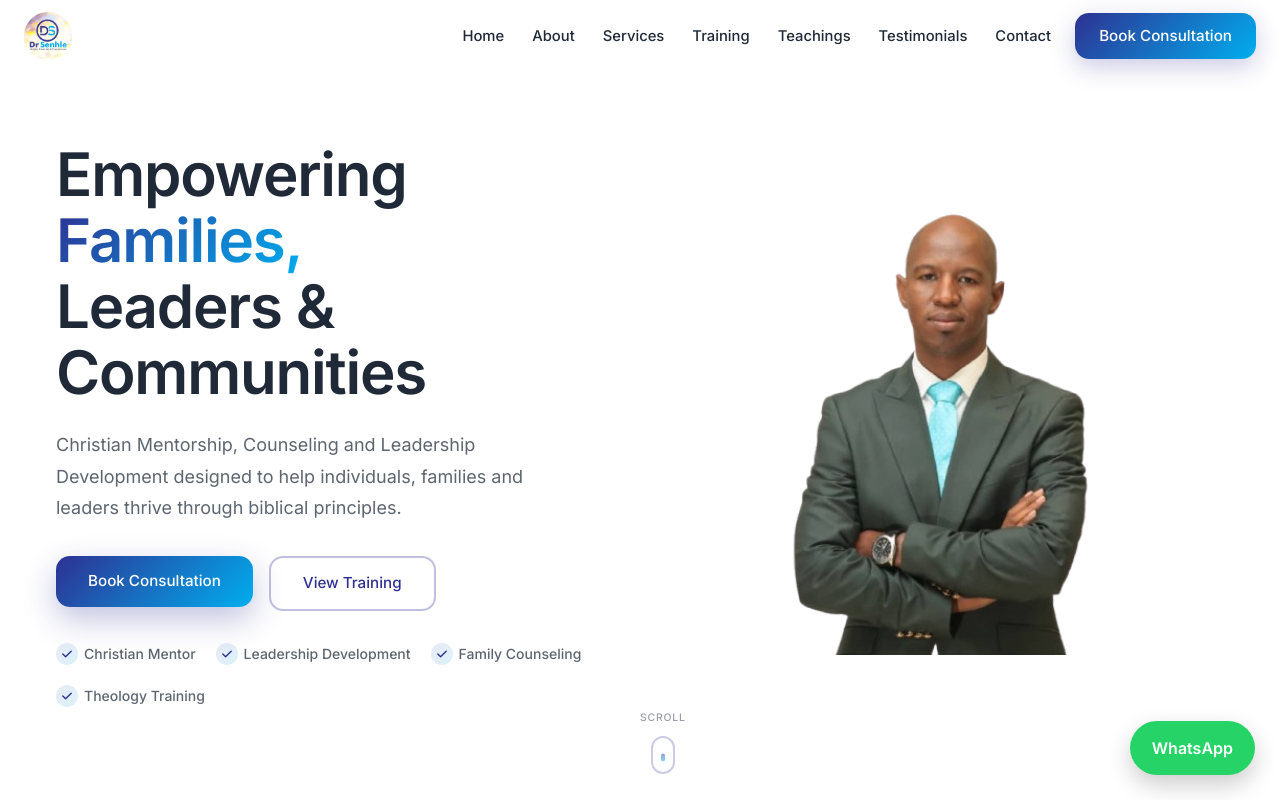
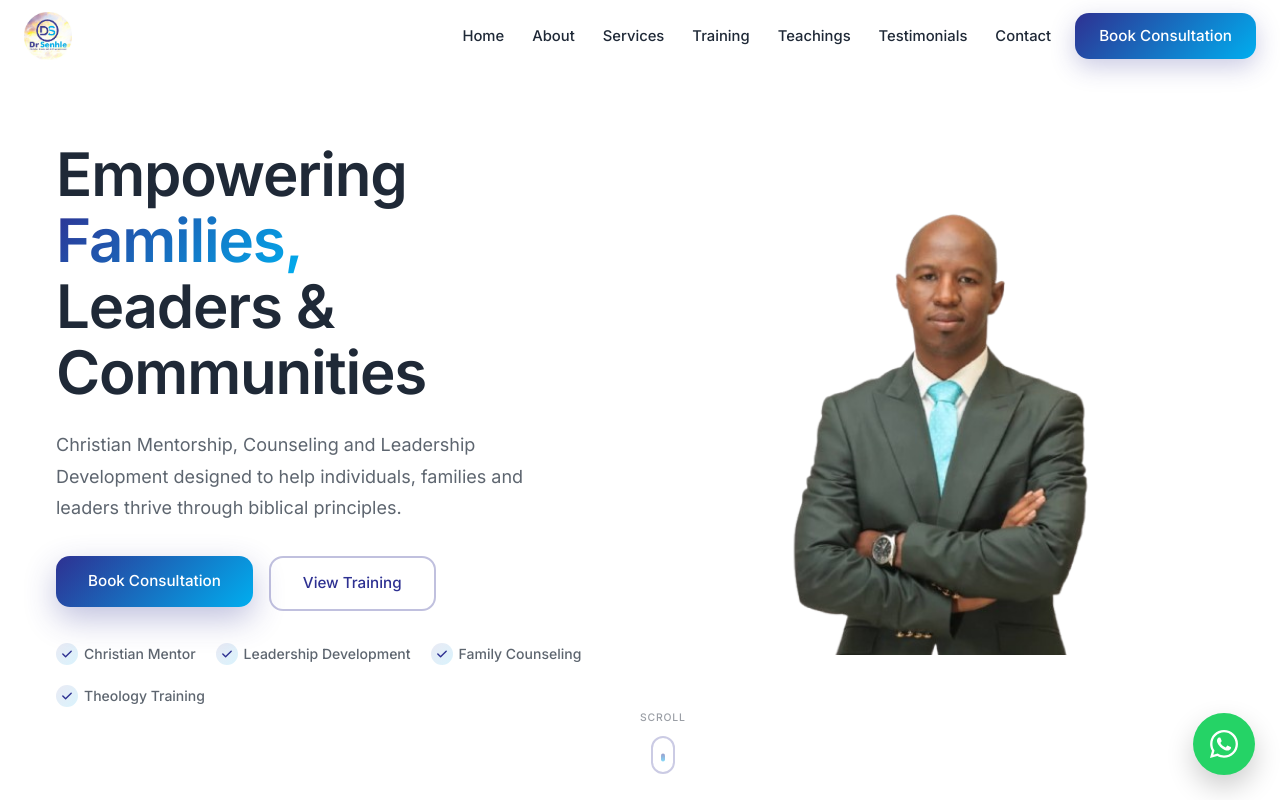
Before and after one commit to 040428/dr-senhle-website, a React (Vite) app: page / in a window 1280 px wide. Shown: the top 800 px of the page. Built offline with nearby package versions, Linux system fonts and the light colour scheme.

Commit message:
feat: Remove Unnecessary 'Read More'
Co-authored-by: traeagent <traeagent@users.noreply.github.com>

```diff
--- a/src/components/WhatsappButton/WhatsappButton.css
+++ b/src/components/WhatsappButton/WhatsappButton.css
@@ -1,22 +1,33 @@
 .whatsapp-btn {
-    position: fixed;
+  position: fixed;
+  right: 25px;
+  bottom: 25px;
+  z-index: 999;
+  display: inline-flex;
+  align-items: center;
+  justify-content: center;
+  width: 62px;
+  height: 62px;
+  border-radius: 50%;
+  background: #25d366;
+  color: #ffffff;
+  text-decoration: none;
+  font-size: 2rem;
+  box-shadow: 0 12px 28px rgba(0, 0, 0, 0.2);
+  transition: transform 0.2s ease, box-shadow 0.2s ease;
+}
 
-    right: 25px;
-    bottom: 25px;
+.whatsapp-btn:hover {
+  transform: translateY(-3px);
+  box-shadow: 0 16px 32px rgba(0, 0, 0, 0.24);
+}
 
-    z-index: 999;
-
-    background: #25D366;
-
-    color: white;
-
-    padding: 15px 22px;
-
-    border-radius: 999px;
-
-    text-decoration: none;
-
-    font-weight: 600;
-
-    box-shadow: 0 10px 25px rgba(0,0,0,.2);
+@media (max-width: 600px) {
+  .whatsapp-btn {
+    right: 18px;
+    bottom: 18px;
+    width: 56px;
+    height: 56px;
+    font-size: 1.8rem;
   }
+}
--- a/src/components/WhatsappButton/WhatsappButton.jsx
+++ b/src/components/WhatsappButton/WhatsappButton.jsx
@@ -1,4 +1,5 @@
 import "./WhatsappButton.css";
+import { FaWhatsapp } from "react-icons/fa";
 
 function WhatsappButton() {
   return (
@@ -7,8 +8,9 @@ function WhatsappButton() {
       target="_blank"
       rel="noreferrer"
       className="whatsapp-btn"
+      aria-label="Chat on WhatsApp"
     >
-      WhatsApp
+      <FaWhatsapp aria-hidden="true" />
     </a>
   );
 }
```
